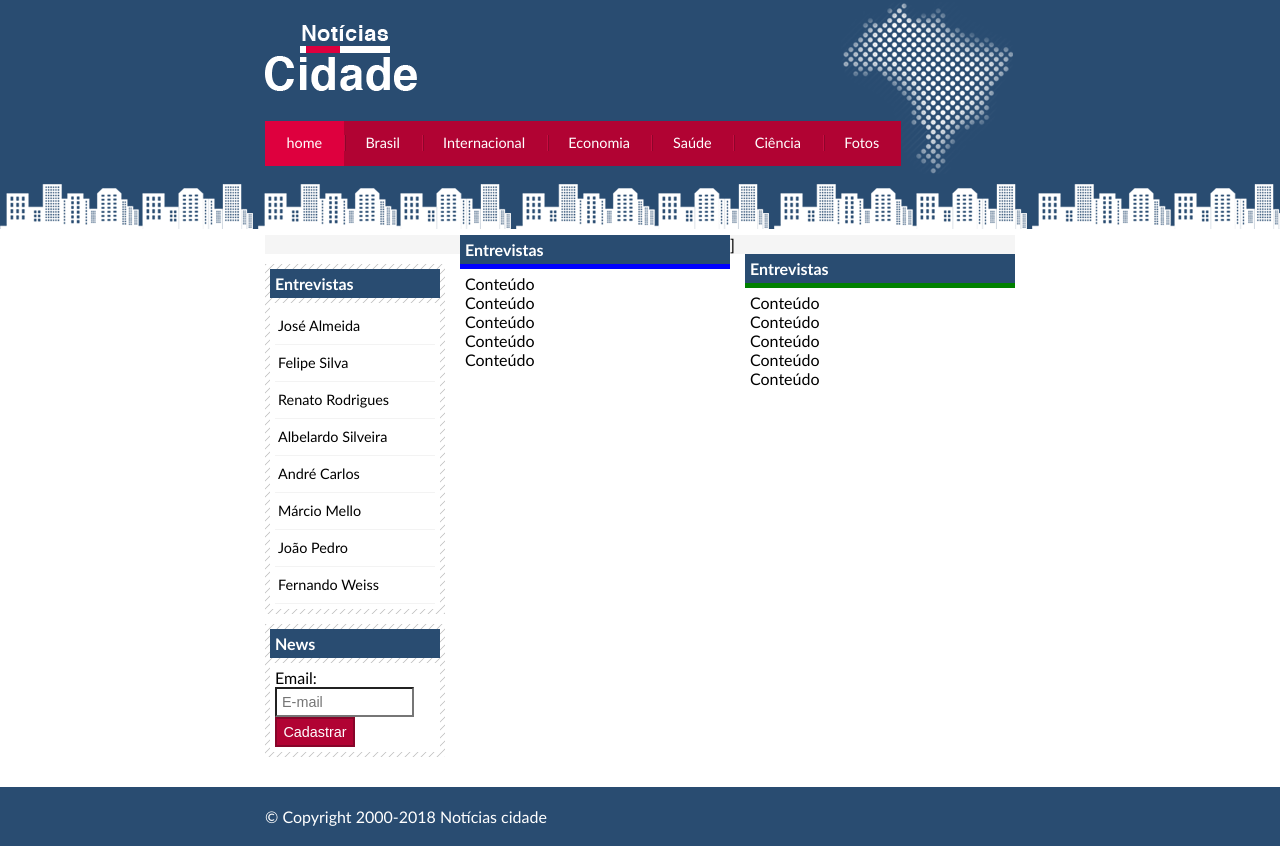
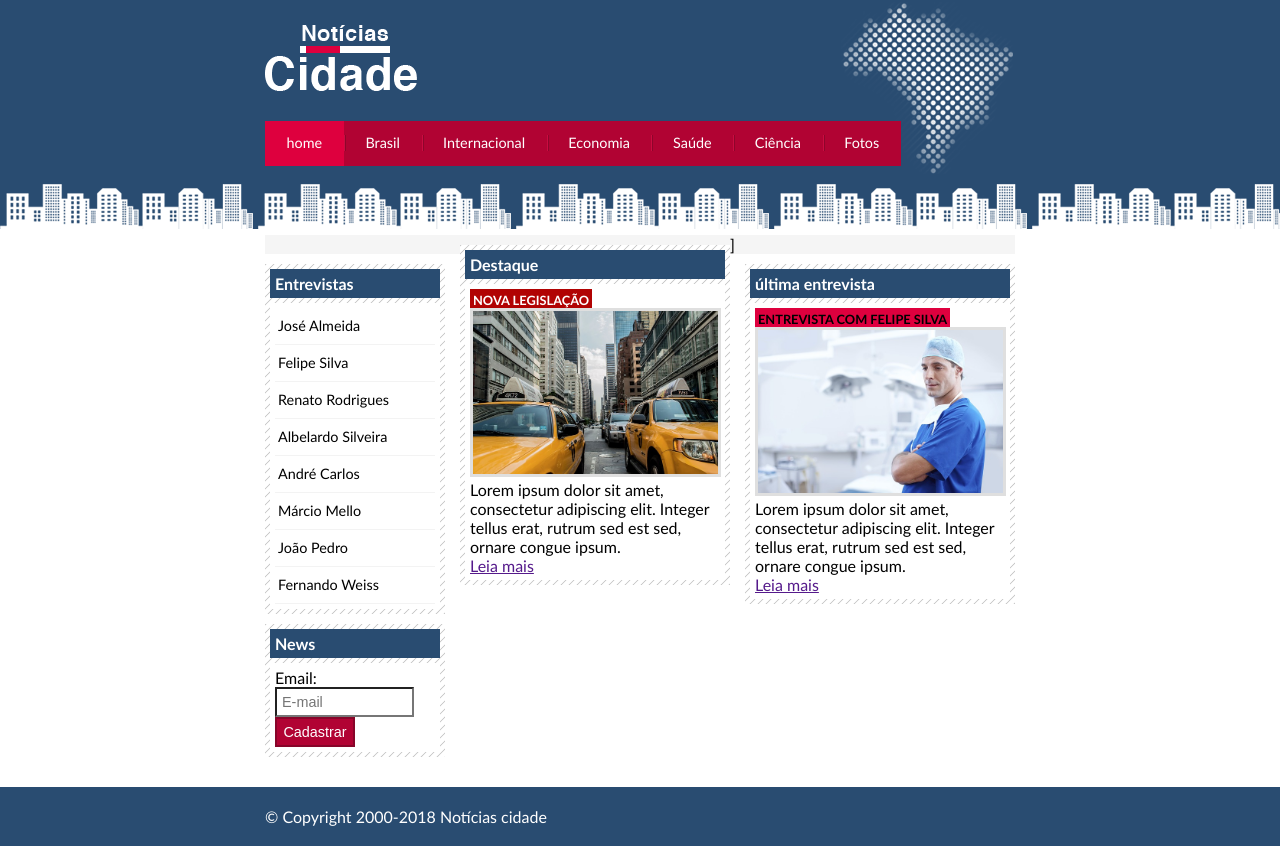
Before and after one commit to EnricoMontova/noticias-cidade, a plain HTML site: page index.html in a window 1280 px wide. Drawn offline with Linux system fonts and the light colour scheme.

Commit message:
Área de conteúdos

```diff
--- a/CSS/estilo.css
+++ b/CSS/estilo.css
@@ -89,11 +89,10 @@ body.fotos #navegacao a#fotos
 }
 
 
-#tres-colunas #primario {
+#primario {
 	width: 270px;
 	float: left;
 	margin: 0 0 20px 195px;
-	background: blue;
 }
 
 #duas-colunas #primario {
@@ -114,7 +113,6 @@ body.fotos #navegacao a#fotos
 	width: 270px;
 	float: left;
 	margin: 0 0 20px 15px;
-	background: green;
 }
 
 /*Caixa*/
@@ -174,6 +172,29 @@ input.submit {
 	border: 2px solid #870529;
 }
 
+/*Formatando imagens*/
+img.imagem-principal {
+	width: 98%;
+	border: 3px solid #dfdfdf;
+}
+
+/*Formatando cabeçalhos*/
+h3 {
+	text-transform: uppercase;
+	display: inline;
+	font-size: 0.8em;
+	padding: 3px;
+}
+
+.destaque h3 {
+	background: #b10303;
+	color: #fff;
+}
+
+.entrevista h3 {
+	background: #de003e;
+}
+
 /*Rodape*/
 #container-rodape {
 	background: #294c71;
--- a/index.html
+++ b/index.html
@@ -31,28 +31,42 @@
 		<div id="conteudo">
 			<!-- inicio primario -->
 			<div id="primario">
-				<h2>Entrevistas</h2>
+
+				<div class="caixa destaque">
+					<h2>Destaque</h2>
 					<div class="caixa-conteudo">
-						Conteúdo<br>
-						Conteúdo<br>
-						Conteúdo<br>
-						Conteúdo<br>
-						Conteúdo<br>
+
+						<h3>Nova legislação</h3>
+						<img class="imagem-principal" src="imagens/taxi.jpg" width="100%">
+						<p>
+							Lorem ipsum dolor sit amet, consectetur adipiscing elit. Integer tellus erat, rutrum sed est sed, ornare congue ipsum.
+						</p>
+						<a href="">Leia mais</a>
+
 					</div>
+				</div>
+
 			</div>
 			<!-- fim primario -->]
 			<!-- inicio secundario -->
 			<div id="secundario">
-				<h2>Entrevistas</h2>
+
+				<div class="caixa entrevista">
+					<h2>última entrevista</h2>
 					<div class="caixa-conteudo">
-						Conteúdo<br>
-						Conteúdo<br>
-						Conteúdo<br>
-						Conteúdo<br>
-						Conteúdo<br>
+
+						<h3>Entrevista com Felipe Silva</h3>
+						<img class="imagem-principal" src="imagens/doutor.jpg" width="100%">
+						<p>
+							Lorem ipsum dolor sit amet, consectetur adipiscing elit. Integer tellus erat, rutrum sed est sed, ornare congue ipsum.
+						</p>
+						<a href="">Leia mais</a>
+
 					</div>
+				</div>
+
 			</div>
-			<!-- fim primario -->
+			<!-- fim secundario -->
 			<!-- inicio lateral-->
 			<div id="lateral">
 
```
